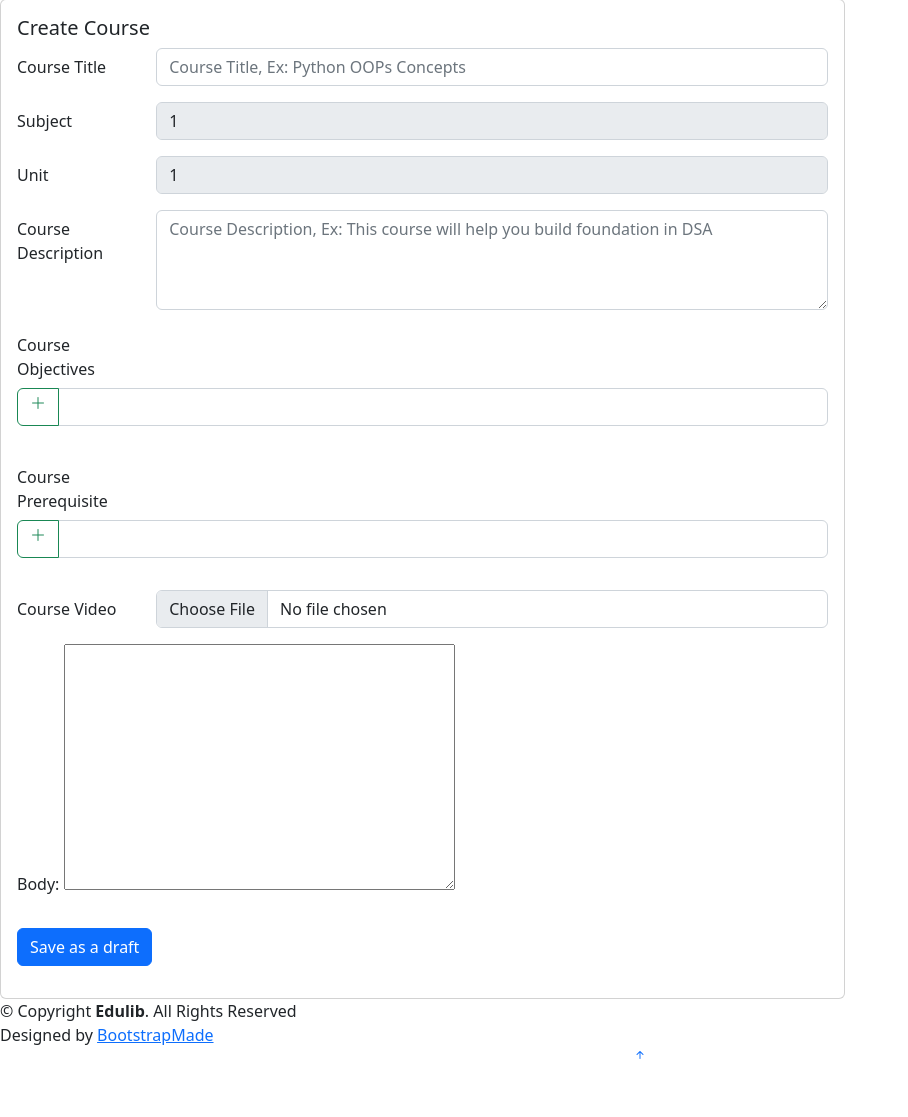
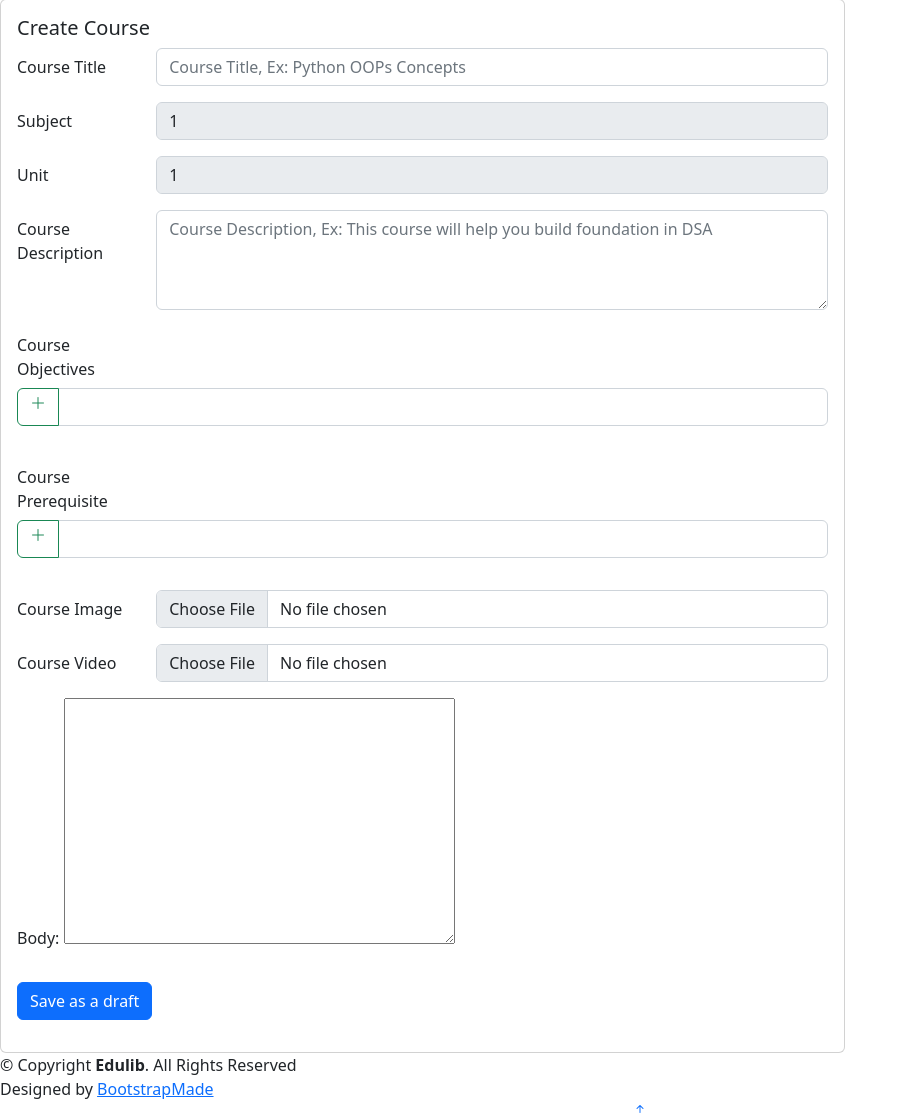
Before and after one commit to Prakhar29Sharma/Python-Project, a Django app: page /Contributor/course/1/1/ in a window 1280 px wide. Shown: the part 237-1354 px from the top of the page, without its empty margins (0-908 px from the left). Before the commit the page ends 1296 px from the top, so only its background shows below. Run offline with Django 4.2, Linux system fonts and the light colour scheme; the visitor is signed in with stand-in values (Sample User, id 1); data that the repository does not hold is empty; some libraries are stand-ins or nearby versions.

Commit message:
upload course image option added

```diff
--- a/Edulib/Contributor/templates/Contributor/contribute.html
+++ b/Edulib/Contributor/templates/Contributor/contribute.html
@@ -81,7 +81,7 @@
                           <div class="card mb-3">
                             <div class="row g-0">
                               <div class="col-md-4">
-                                <img src="https://prod-discovery.edx-cdn.org/media/programs/card_images/e250b08e-be2a-4b48-a43c-c9ae47f6cf14-a3f24d7ea4f3.jpg" class="img-fluid rounded-start" alt="course">
+                                <img src="{% static draft.course_image %}" class="img-fluid rounded-start" alt="course">
                               </div>
                               <div class="col-md-8">
                                 <div class="card-body">
@@ -91,9 +91,9 @@
                                   <p class="card-text">{{ draft.course_description }}</p>
 
                                     <a href="{% url 'Contributor:draft_view' draft.course_id %}">Edit</a>
-                                    &nbsp;
+                                    &nbsp;&nbsp;&nbsp;
                                     <a href="{% url 'Contributor:delete_draft' draft.course_id %}">Delete</a>
-
+                                    &nbsp;&nbsp;
                                     <a href="{% url 'Contributor:submit_for_review' draft.course_id %}">Submit</a>
 
                                 </div>
--- a/Edulib/Contributor/templates/Contributor/create_content.html
+++ b/Edulib/Contributor/templates/Contributor/create_content.html
@@ -104,6 +104,13 @@
                                   </div>
                                 </div>
                               <!-- endof prerequisite -->
+
+                                <div class="row mb-3">
+                                  <label for="course_image" class="col-sm-2 col-form-label">Course Image</label>
+                                  <div class="col-sm-10">
+                                    <input name="course_image" id="course_image" type="file" accept=".jpg,.jpeg,.png" class="form-control" required>
+                                  </div>
+                                </div>
 
                                 <div class="row mb-3">
                                   <label for="course_video" class="col-sm-2 col-form-label">Course Video</label>
--- a/Edulib/Contributor/templates/Contributor/index.html
+++ b/Edulib/Contributor/templates/Contributor/index.html
@@ -1,4 +1,5 @@
 {% extends 'Contributor/base.html' %}
+{% load static %}
 {% block title %}Dashboard{% endblock %}
 {% block body %}
 {% include 'Contributor/header.html' %}
@@ -99,7 +100,7 @@
                           <div class="card mb-3">
                             <div class="row g-0">
                               <div class="col-md-4">
-                                <img src="https://prod-discovery.edx-cdn.org/media/programs/card_images/e250b08e-be2a-4b48-a43c-c9ae47f6cf14-a3f24d7ea4f3.jpg" class="img-fluid rounded-start" alt="course">
+                                <img src="{% static course.course_image %}" class="img-fluid rounded-start" alt="course">
                               </div>
                               <div class="col-md-8">
                                 <div class="card-body">
--- a/Edulib/Contributor/views.py
+++ b/Edulib/Contributor/views.py
@@ -117,6 +117,7 @@ class CreateContentView(View):
         objectives = post_data["objectives"]
         prerequisites = post_data["prerequisites"]
         course_video = request.FILES["course_video"]
+        course_image = request.FILES["course_image"]
         body = post_data["body"][0]
 
         letters = string.digits
@@ -130,6 +131,15 @@ class CreateContentView(View):
             for chunk in course_video.chunks():
                 destination.write(chunk)
 
+        # handling image uploaded
+        if course_image:
+            filename, extension = os.path.splitext(course_image.name)
+            new_image_name = str(uid)+str(course_id)+extension
+            path = os.path.join('/home/prakhar/Edulib/Edulib/static/' + new_image_name)
+            with open(path, 'wb') as destination:
+                for chunk in course_image.chunks():
+                    destination.write(chunk)
+
         document = {
             "course_id": course_id,
             "uid": uid,
@@ -141,6 +151,7 @@ class CreateContentView(View):
             "objectives": objectives,
             "prerequisites": prerequisites,
             "course_video": new_file_name,
+            "course_image": new_image_name,
             "body": body
         }
 
@@ -236,7 +247,11 @@ class SubmitForReview(View):
         uid = request.user.pk
         email = request.user.email
         user = User.objects.get(email=email)
+
         course_content = course_draft.find_one({"uid": uid, "course_id": course_id})
+        letters = string.digits
+        new_id = ''.join(random.choice(letters) for i in range(10))
+        course_content["_id"] = new_id
         courses.insert_one(course_content)
         subject = course_content["subject"]
         unit = course_content["unit"]
```
Also changed, not shown: Edulib/static/22362858403.jpeg (added), Edulib/static/24148531748.jpeg (added).
